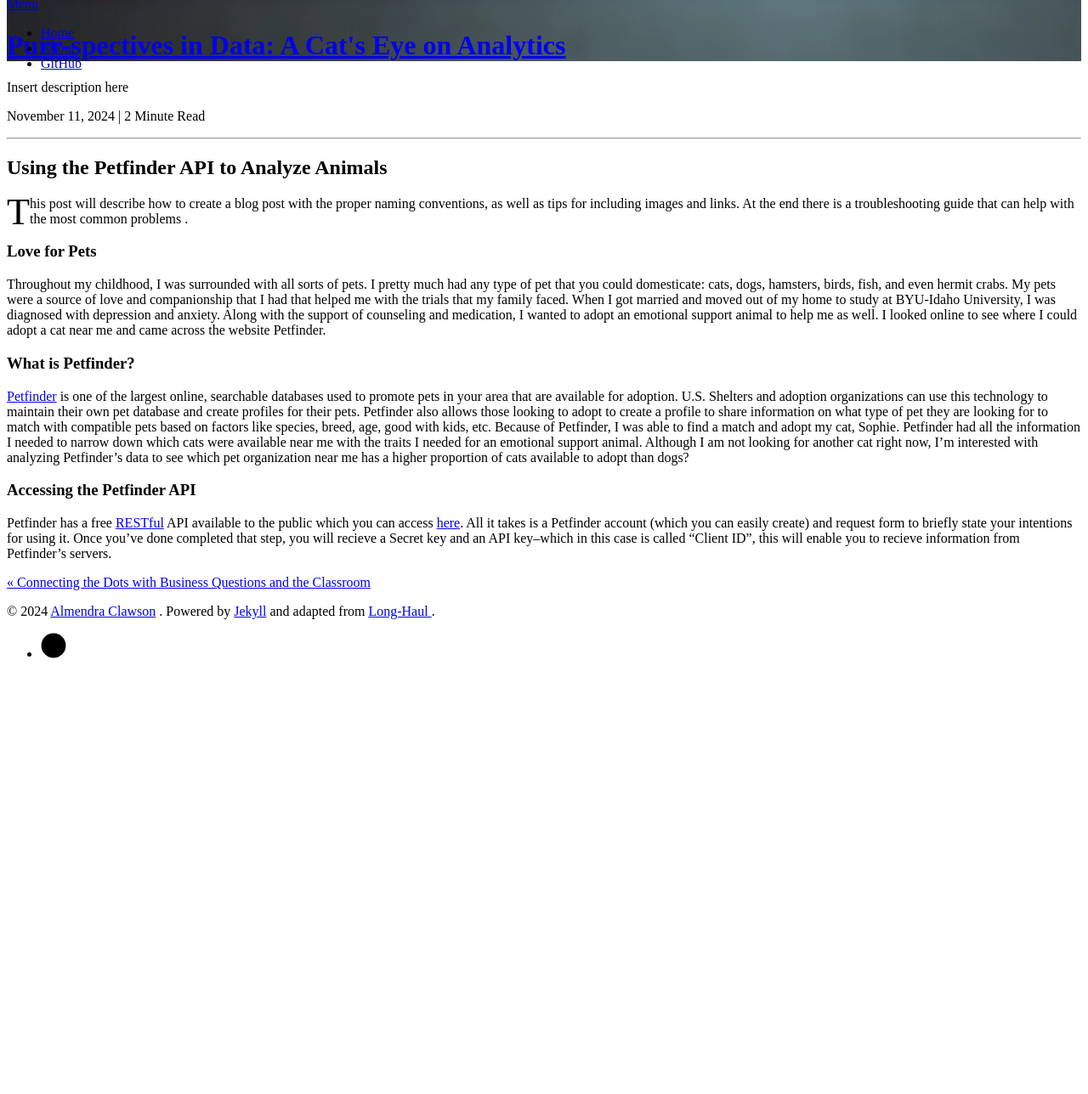
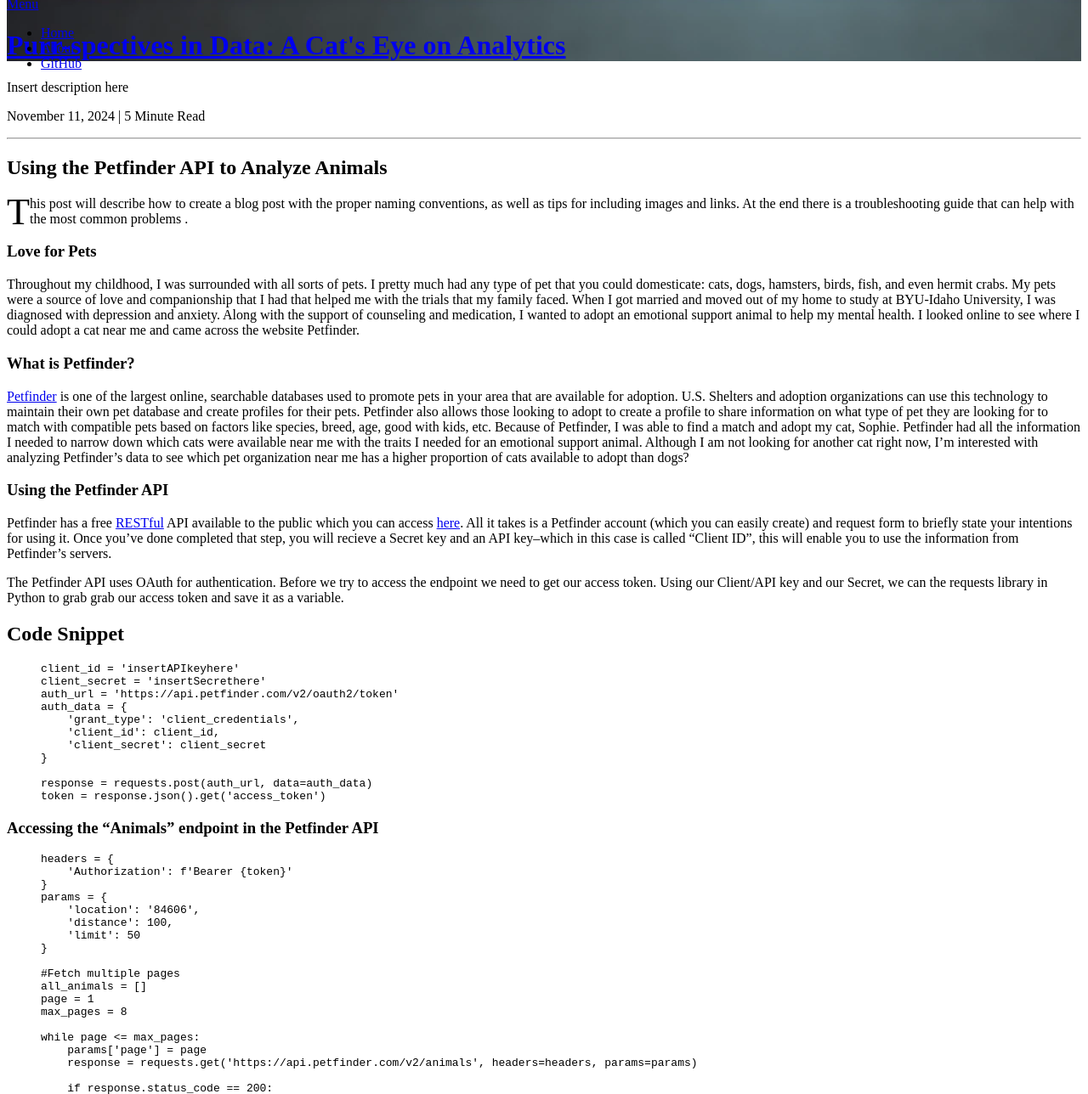
Before and after one commit to clawmendra/my-blog, a Jekyll site: the page built from _posts/2024-10-28-petfinder.md, in a window 1280 px wide and 1400 px high, cut to the strip 112-1400 px from the top of the window. Shown: the whole strip at 85% size. Built offline with Jekyll 4.4.1, drawn with Linux system fonts in a browser that asks for light colours; nearby versions of some CDN libraries; some of the changed text lies outside the part shown.

Commit message:
added code snippes to petfinder post

```diff
--- a/_posts/2024-10-28-petfinder.md
+++ b/_posts/2024-10-28-petfinder.md
@@ -11,12 +11,87 @@ description: Insert description here
 
 ### Love for Pets
 
-Throughout my childhood, I was surrounded with all sorts of pets. I pretty much had any type of pet that you could domesticate: cats, dogs, hamsters, birds, fish, and even hermit crabs. My pets were a source of love and companionship that I had that helped me with the trials that my family faced. When I got married and moved out of my home to study at BYU-Idaho University, I was diagnosed with depression and anxiety. Along with the support of counseling and medication, I wanted to adopt an emotional support animal to help me as well. I looked online to see where I could adopt a cat near me and came across the website Petfinder.
+Throughout my childhood, I was surrounded with all sorts of pets. I pretty much had any type of pet that you could domesticate: cats, dogs, hamsters, birds, fish, and even hermit crabs. My pets were a source of love and companionship that I had that helped me with the trials that my family faced. When I got married and moved out of my home to study at BYU-Idaho University, I was diagnosed with depression and anxiety. Along with the support of counseling and medication, I wanted to adopt an emotional support animal to help my mental health. I looked online to see where I could adopt a cat near me and came across the website Petfinder.
 
 ### What is Petfinder?
 
 [Petfinder](https://www.petfinder.com/) is one of the largest online, searchable databases used to promote pets in your area that are available for adoption. U.S. Shelters and adoption organizations can use this technology to maintain their own pet database and create profiles for their pets. Petfinder also allows those looking to adopt to create a profile to share information on what type of pet they are looking for to match with compatible pets based on factors like species, breed, age, good with kids, etc. Because of Petfinder, I was able to find a match and adopt my cat, Sophie. Petfinder had all the information I needed to narrow down which cats were available near me with the traits I needed for an emotional support animal. Although I am not looking for another cat right now, I'm interested with analyzing Petfinder's data to see which pet organization near me has a higher proportion of cats available to adopt than dogs?
 
-### Accessing the Petfinder API
+### Using the Petfinder API
 
-Petfinder has a free [RESTful](https://www.geeksforgeeks.org/rest-api-introduction/) API available to the public which you can access [here](https://www.petfinder.com/developers/). All it takes is a Petfinder account (which you can easily create) and request form to briefly state your intentions for using it. Once you've done completed that step, you will recieve a Secret key and an API key--which in this case is called "Client ID", this will enable you to recieve information from Petfinder's servers.
+Petfinder has a free [RESTful](https://www.geeksforgeeks.org/rest-api-introduction/) API available to the public which you can access [here](https://www.petfinder.com/developers/). All it takes is a Petfinder account (which you can easily create) and request form to briefly state your intentions for using it. Once you've done completed that step, you will recieve a Secret key and an API key--which in this case is called "Client ID", this will enable you to use the information from Petfinder's servers.
+
+The Petfinder API uses OAuth for authentication. Before we try to access the endpoint we need to get our access token. Using our Client/API key and our Secret, we can the requests library in Python to grab grab our access token and save it as a variable.
+
+## Code Snippet
+{%- highlight python -%}
+
+client_id = 'insertAPIkeyhere'
+client_secret = 'insertSecrethere'
+auth_url = 'https://api.petfinder.com/v2/oauth2/token'
+auth_data = {
+    'grant_type': 'client_credentials',
+    'client_id': client_id,
+    'client_secret': client_secret
+}
+
+response = requests.post(auth_url, data=auth_data)
+token = response.json().get('access_token')
+{%- endhighlight -%}
+
+### Accessing the "Animals" endpoint in the Petfinder API
+
+{%- highlight python -%}
+headers = {
+    'Authorization': f'Bearer {token}'
+}
+params = {
+    'location': '84606',
+    'distance': 100,
+    'limit': 50
+}
+
+#Fetch multiple pages
+all_animals = []
+page = 1
+max_pages = 8
+
+while page <= max_pages:
+    params['page'] = page
+    response = requests.get('https://api.petfinder.com/v2/animals', headers=headers, params=params)
+
+    if response.status_code == 200:
+        animals_data = response.json()['animals']
+
+        if not animals_data:
+            break
+
+        for animal in animals_data:
+            record = {
+                'organization_id': animal.get('organization_id'),
+                'id': animal.get('id'),
+                'species': animal.get('species'),
+                'name': animal.get('name'),
+                'age': animal.get('age'),
+                'breed': animal.get('breeds', {}).get('primary'),
+                'mixed': animal.get('breeds', {}).get('mixed'),
+                'color': animal.get('colors', {}).get('primary'),
+                'fixed': animal.get('attributes', {}).get('spayed_neutered'),
+                'house_trained': animal.get('attributes', {}).get('house_trained'),
+                'good_with_children': animal.get('environment', {}).get('children'),
+                'good_with_dogs': animal.get('environment', {}).get('dogs'),
+                'good_with_cats': animal.get('environment', {}).get('cats'),
+                'gender': animal.get('gender'),
+                'distance': animal.get('distance'),
+                'tags': animal.get('tags'),
+                'url': animal.get('url')
+            }
+            all_animals.append(record)
+
+        page += 1
+    else:
+        print("Error:", response.status_code, response.json())
+        break
+
+animals_df = pd.DataFrame(all_animals)
+{%- endhighlight -%}
```
